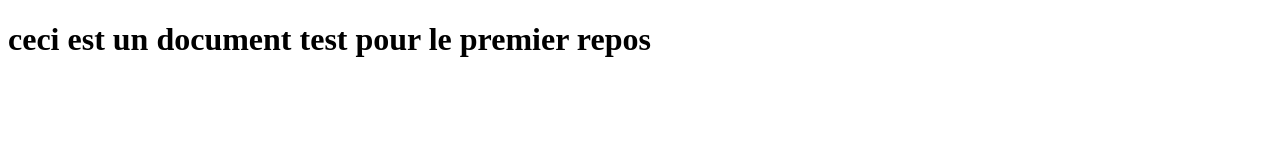
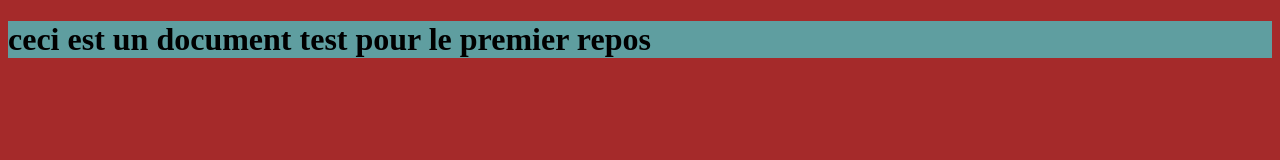
Before and after one commit to dakota93/repoTEST, a plain HTML site: page index.html in a window 1280 px wide. Drawn offline with Linux system fonts and the light colour scheme.

Commit message:
creation style.css
mon premier commit depuis l'ordi

```diff
--- a/index.html
+++ b/index.html
@@ -5,6 +5,8 @@
     <meta name="viewport" content="width=device-width, initial-scale=1.0">
     <meta http-equiv="X-UA-Compatible" content="ie=edge">
     <title>Document repotest</title>
+
+    <link rel="stylesheet" href="style.css">
 </head>
 <body>
 <h1>ceci est un document test pour le premier repos</h1>
--- /dev/null
+++ b/style.css
@@ -0,0 +1,10 @@
+/*feuille de style pour le premier repo*/
+
+body{
+background-color: brown;
+}
+h1{
+background-color: cadetblue;
+
+
+}
```
